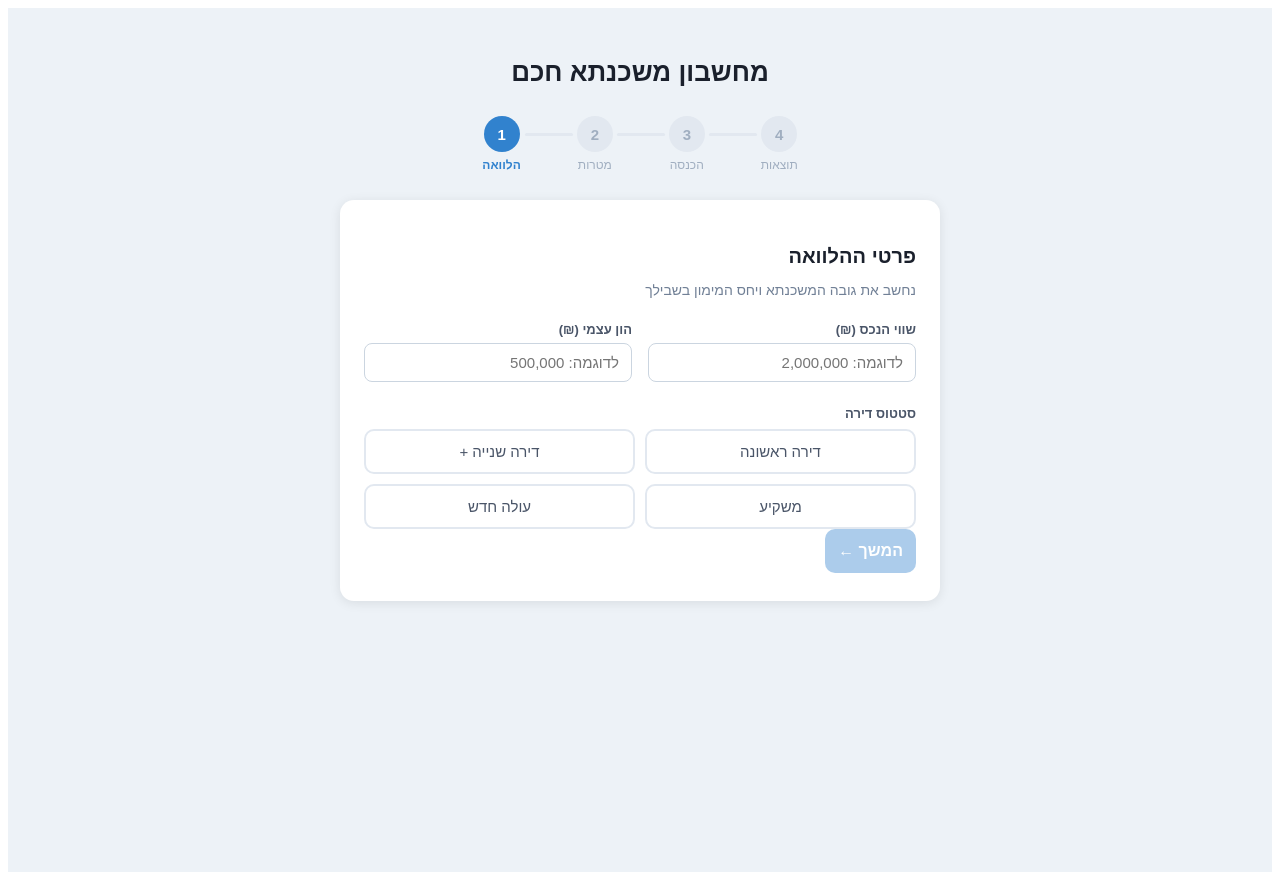
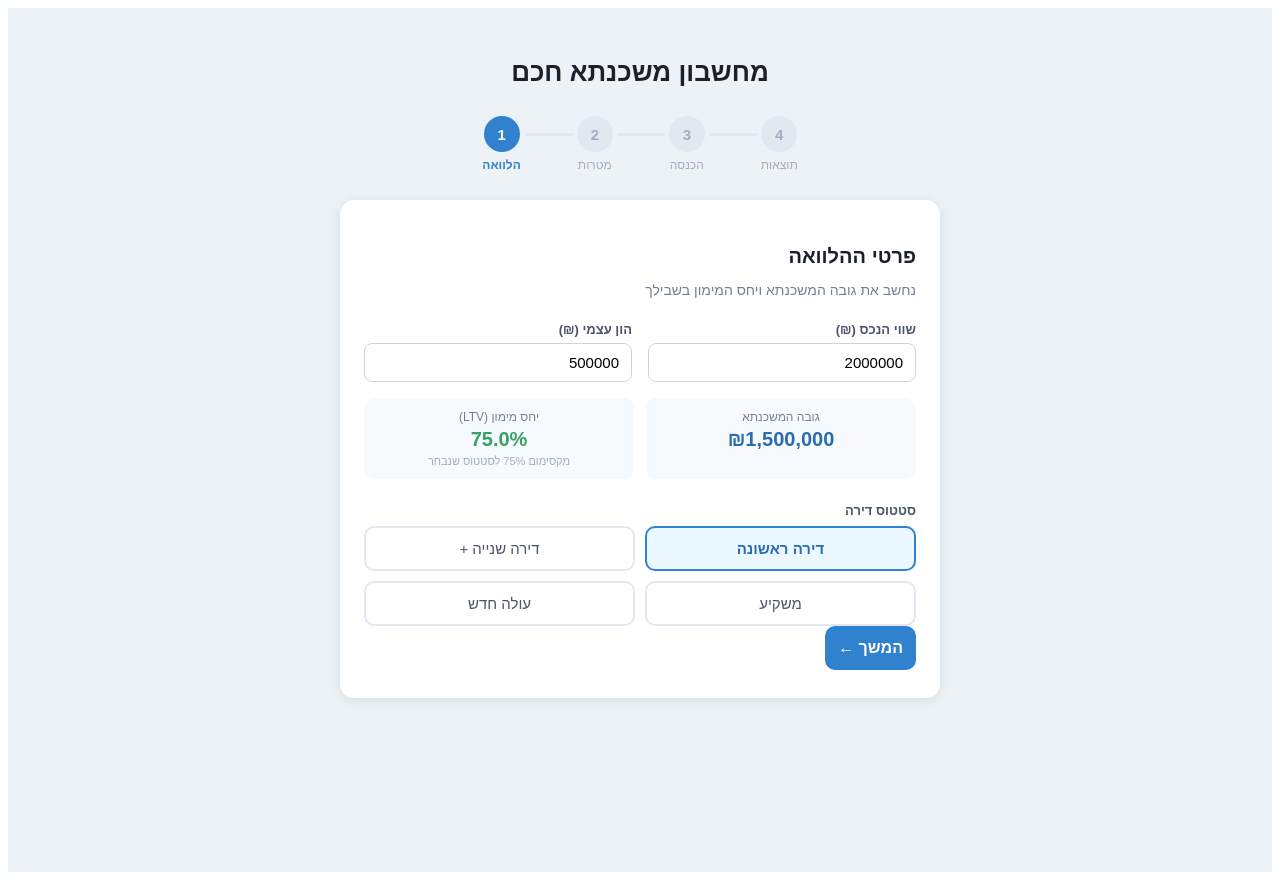
Before and after one commit to amitre/Mashkanta2, a Next.js app: page / in a window 1280 px wide. Built offline with nearby package versions, Linux system fonts and the light colour scheme.

Commit message:
Add default values to all wizard fields

```diff
--- a/pages/index.js
+++ b/pages/index.js
@@ -97,15 +97,15 @@ export default function Home() {
   const [loading, setLoading] = useState(false);
 
   // Step 1
-  const [propertyValue, setPropertyValue] = useState("");
-  const [equity, setEquity] = useState("");
-  const [apartmentStatus, setApartmentStatus] = useState("");
+  const [propertyValue, setPropertyValue] = useState("2000000");
+  const [equity, setEquity] = useState("500000");
+  const [apartmentStatus, setApartmentStatus] = useState("first");
 
   // Step 2
-  const [goals, setGoals] = useState([]);
+  const [goals, setGoals] = useState(["low_monthly"]);
 
   // Step 3
-  const [income, setIncome] = useState("");
+  const [income, setIncome] = useState("15000");
   const [borrowers, setBorrowers] = useState("1");
   const [years, setYears] = useState("25");
 
```
